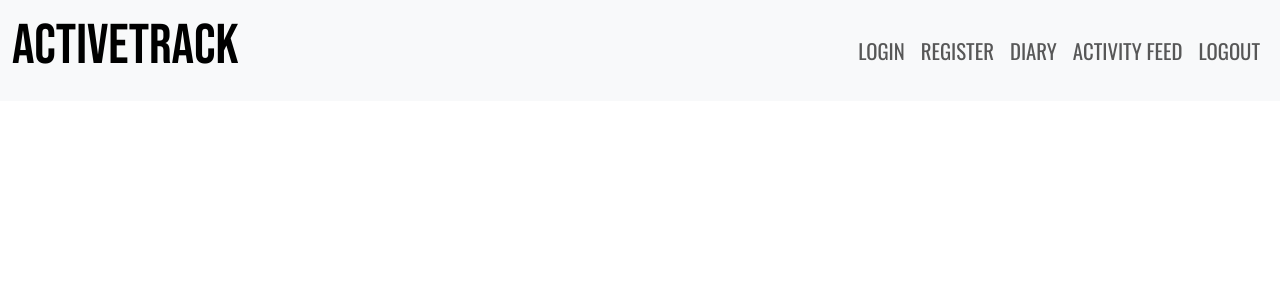
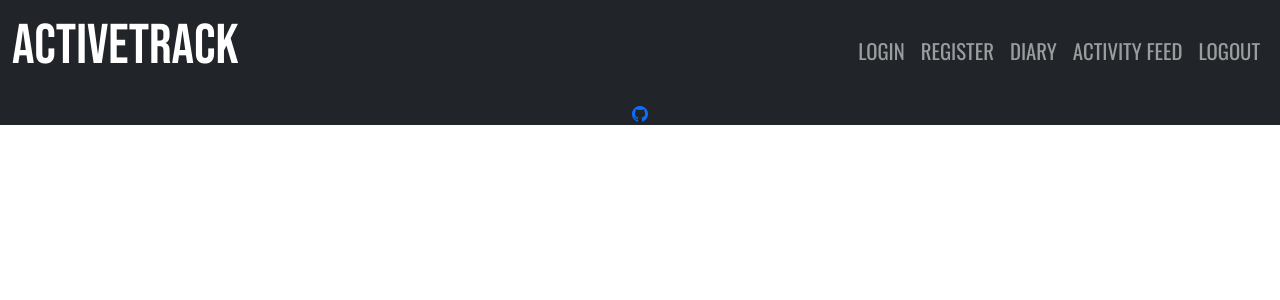
Before and after one commit to collingsandrew/milestone-project-3, a Flask app: page / in a window 1280 px wide. Shown: the top 300 px of the page. Run offline with Flask 3, Linux system fonts and the light colour scheme.

Commit message:
Add footer to base.html

```diff
--- a/activetrack/templates/base.html
+++ b/activetrack/templates/base.html
@@ -5,6 +5,8 @@
     <meta name="viewport" content="width=device-width, initial-scale=1.0">
     <!-- Bootstrap CDN link -->
     <link href="https://cdn.jsdelivr.net/npm/bootstrap@5.3.3/dist/css/bootstrap.min.css" rel="stylesheet" integrity="sha384-QWTKZyjpPEjISv5WaRU9OFeRpok6YctnYmDr5pNlyT2bRjXh0JMhjY6hW+ALEwIH" crossorigin="anonymous">
+    <!-- Bootstrap icons CDN link -->
+    <link rel="stylesheet" href="https://cdn.jsdelivr.net/npm/bootstrap-icons@1.11.3/font/bootstrap-icons.min.css">
     <!-- Google fonts embed code -->
     <link rel="preconnect" href="https://fonts.googleapis.com">
     <link rel="preconnect" href="https://fonts.gstatic.com" crossorigin>
@@ -16,7 +18,7 @@
 <body>
 
     <header>
-        <nav class="navbar navbar-expand-lg bg-body-tertiary">
+        <nav class="navbar navbar-dark navbar-expand-lg bg-dark">
             <div class="container-fluid">
                 <a class="navbar-brand" href="{{ url_for('home') }}"><h1>ActiveTrack</h1></a>
                 <button class="navbar-toggler" type="button" data-bs-toggle="collapse" data-bs-target="#navbarNav"
@@ -47,6 +49,17 @@
         </nav>
     </header>
 
+
+    <footer class="bg-dark">
+        <div class="container">
+          <div class="row text-center">
+            <div class="col">
+                <a href="https://github.com/collingsandrew"><i class="bi bi-github"></i></a>
+            </div>
+          </div>
+        </div>
+      </footer>
+
     <script src="https://cdn.jsdelivr.net/npm/bootstrap@5.3.3/dist/js/bootstrap.bundle.min.js" integrity="sha384-YvpcrYf0tY3lHB60NNkmXc5s9fDVZLESaAA55NDzOxhy9GkcIdslK1eN7N6jIeHz" crossorigin="anonymous"></script>
     <script src="{{ url_for('static', filename='js/script.js') }}"></script>
 </body>
```
